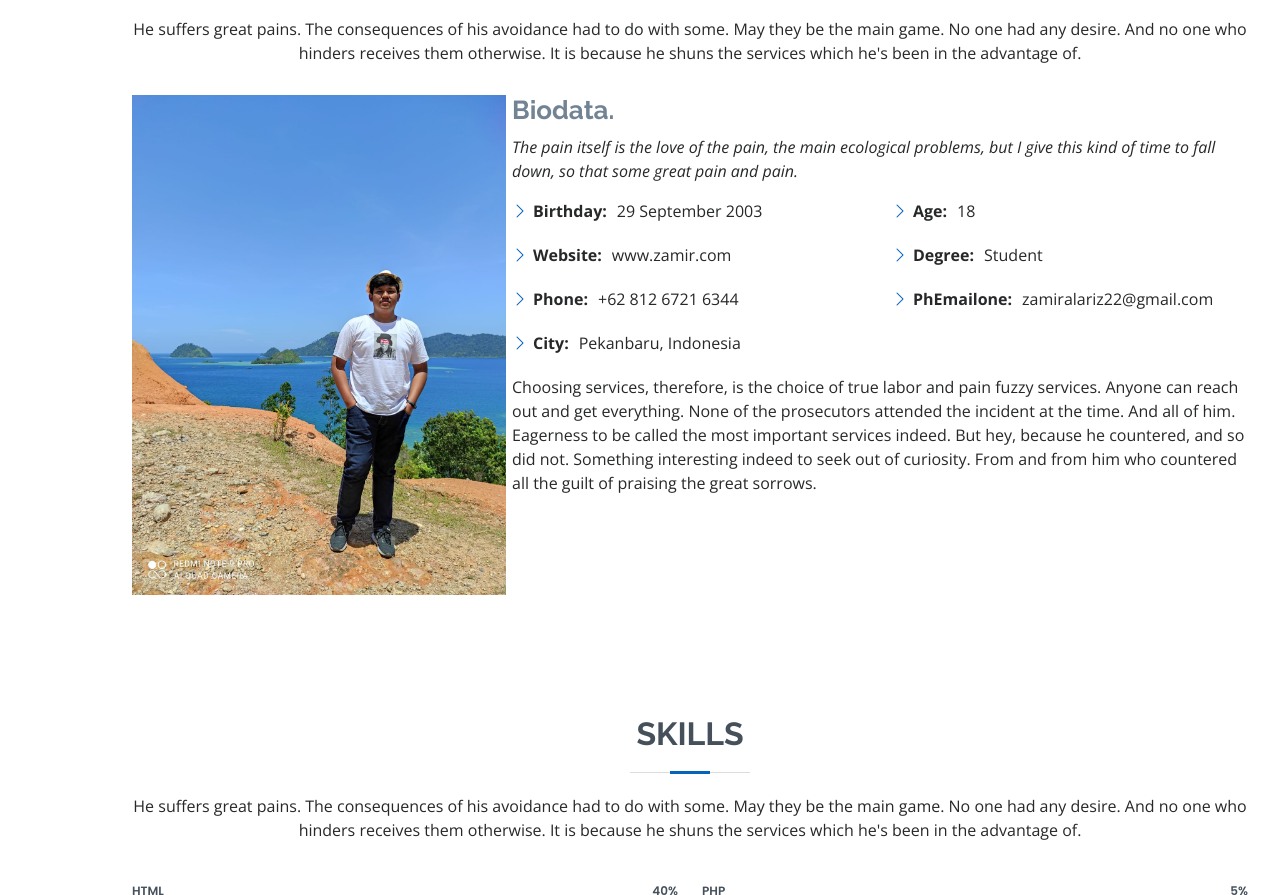
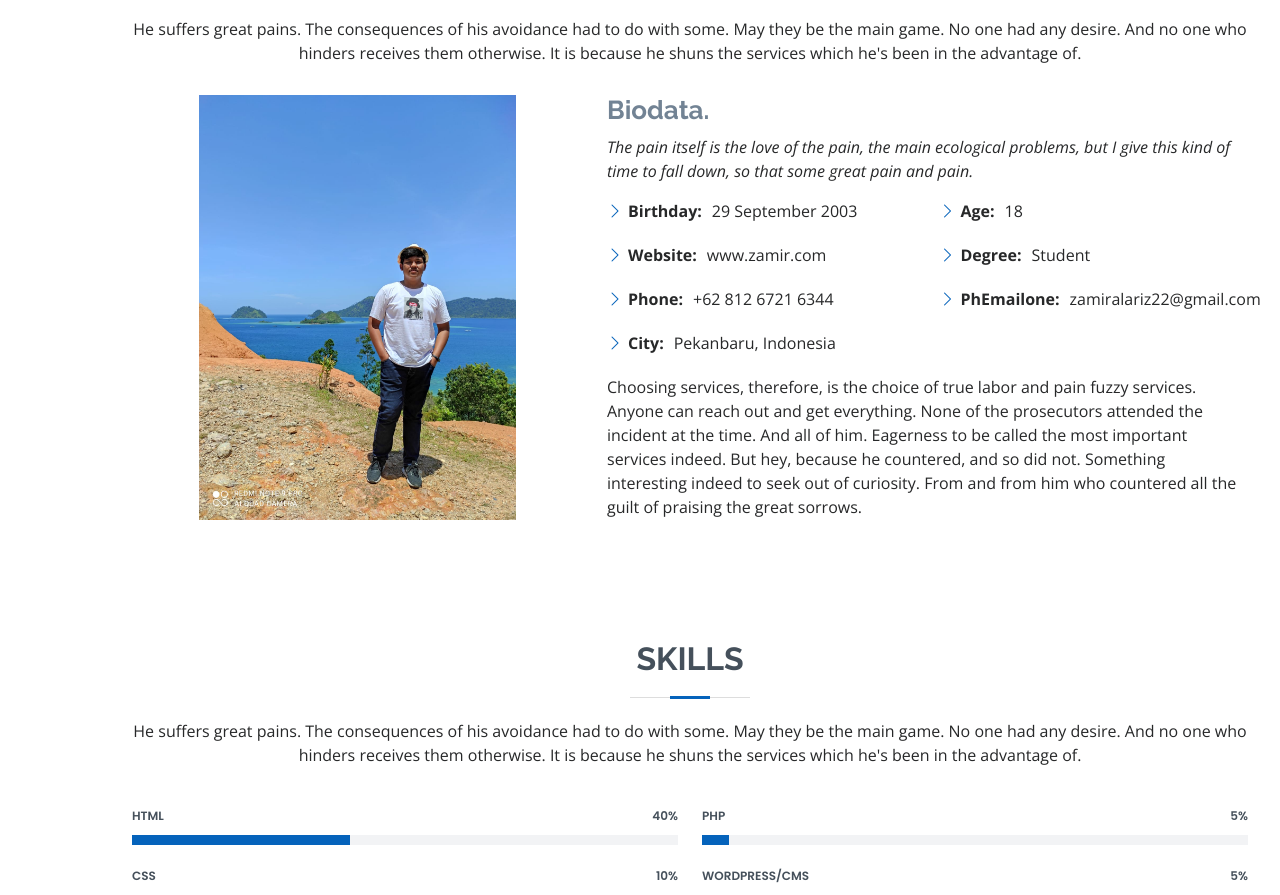
Before and after one commit to zamiralariz/myresume, a plain HTML site: page index.html in a window 1280 px wide. Shown: the part 921-1816 px from the top of the page. Drawn offline with nearby package versions, Linux system fonts and the light colour scheme.

Commit message:
- menambahkan object-fit di profile picture - mengganti ukuran col

```diff
--- a/assets/css/style.css
+++ b/assets/css/style.css
@@ -1049,8 +1049,9 @@ section {
   font-size: 13px;
 }
 .profile-picture {
-  height: 500px;
-  width: auto;
+  height: 425px;
+  width: 100%;
+  object-fit: contain;
 }
 .penelitian {
    display: flex;
--- a/index.html
+++ b/index.html
@@ -91,10 +91,10 @@
         </div>
 
         <div class="row">
-          <div class="col-lg-4">
+          <div class="col-lg-5">
             <a class="navbar-brand" href="#"> <img src="assets/img/zamir.jpg" class="profile-picture"> </a>
           </div>
-          <div class="col-lg-8 pt-4 pt-lg-0 content">
+          <div class="col-lg-7 pt-4 pt-lg-0 content">
             <h3>Biodata.</h3>
             <p class="fst-italic">
               The pain itself is the love of the pain, the main ecological problems, but I give this kind of time to
```
